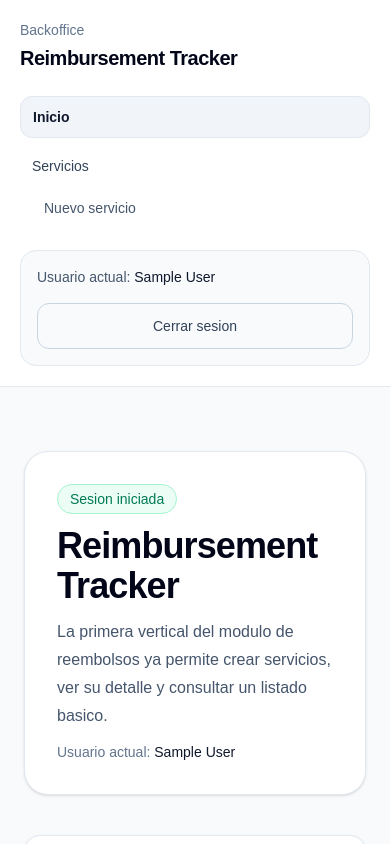
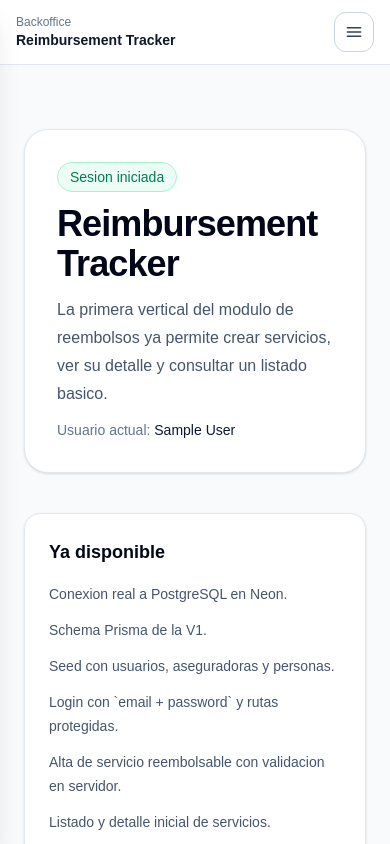
Before and after one commit to driofrio91/reimbursement-tracker, a Next.js app: page / in a window 390 px wide. Shown: the top 844 px of the page. Built offline with nearby package versions, Linux system fonts and the light colour scheme; no server answers; sample sign-in values are in the browser's storage.

Commit message:
fix: apply UI navigation corrections and responsive sidebar improvements

```diff
--- a/src/app/(private)/_components/PrivateSidebar.tsx
+++ b/src/app/(private)/_components/PrivateSidebar.tsx
@@ -1,4 +1,5 @@
 import { signOut } from "@/lib/auth/auth";
+import { PrivateSidebarMobile } from "@/app/(private)/_components/PrivateSidebarMobile";
 import { PrivateSidebarNav } from "@/app/(private)/_components/PrivateSidebarNav";
 
 interface PrivateSidebarProps {
@@ -6,9 +7,17 @@ interface PrivateSidebarProps {
 }
 
 export function PrivateSidebar({ userName }: PrivateSidebarProps) {
+  async function logoutAction() {
+    "use server";
+    await signOut({ redirectTo: "/login" });
+  }
+
   return (
-    <aside className="border-b border-slate-200 bg-white md:min-h-screen md:border-b-0 md:border-r">
-      <div className="flex h-full flex-col gap-6 p-5 md:p-6">
+    <>
+      <PrivateSidebarMobile logoutAction={logoutAction} userName={userName} />
+
+      <aside className="hidden border-r border-slate-200 bg-white md:sticky md:top-0 md:block md:h-screen md:overflow-y-auto">
+        <div className="flex h-full flex-col gap-6 p-6">
           <div>
             <p className="text-sm font-medium text-slate-500">Backoffice</p>
             <p className="mt-1 text-xl font-semibold tracking-tight text-slate-950">Reimbursement Tracker</p>
@@ -21,12 +30,7 @@ export function PrivateSidebar({ userName }: PrivateSidebarProps) {
               Usuario actual: <span className="font-medium text-slate-900">{userName || "Sin nombre"}</span>
             </p>
 
-          <form
-            action={async () => {
-              "use server";
-              await signOut({ redirectTo: "/login" });
-            }}
-          >
+            <form action={logoutAction}>
               <button
                 className="inline-flex w-full items-center justify-center rounded-xl border border-slate-300 px-4 py-3 text-sm font-medium text-slate-700 transition hover:bg-white"
                 type="submit"
@@ -37,5 +41,6 @@ export function PrivateSidebar({ userName }: PrivateSidebarProps) {
           </div>
         </div>
       </aside>
+    </>
   );
 }
--- /dev/null
+++ b/src/app/(private)/_components/PrivateSidebarMobile.tsx
@@ -0,0 +1,129 @@
+"use client";
+
+import { useCallback, useEffect, useRef, useState } from "react";
+
+import { PrivateSidebarNav } from "@/app/(private)/_components/PrivateSidebarNav";
+
+interface PrivateSidebarMobileProps {
+  logoutAction: () => Promise<void>;
+  userName?: string | null;
+}
+
+export function PrivateSidebarMobile({ logoutAction, userName }: PrivateSidebarMobileProps) {
+  const [isOpen, setIsOpen] = useState(false);
+  const toggleButtonRef = useRef<HTMLButtonElement>(null);
+
+  const closeMenu = useCallback(() => {
+    setIsOpen(false);
+    requestAnimationFrame(() => {
+      toggleButtonRef.current?.focus();
+    });
+  }, []);
+
+  useEffect(() => {
+    if (!isOpen) {
+      return;
+    }
+
+    const previousOverflow = document.body.style.overflow;
+    document.body.style.overflow = "hidden";
+
+    return () => {
+      document.body.style.overflow = previousOverflow;
+    };
+  }, [isOpen]);
+
+  useEffect(() => {
+    if (!isOpen) {
+      return;
+    }
+
+    const handleKeyDown = (event: KeyboardEvent) => {
+      if (event.key === "Escape") {
+        closeMenu();
+      }
+    };
+
+    window.addEventListener("keydown", handleKeyDown);
+
+    return () => {
+      window.removeEventListener("keydown", handleKeyDown);
+    };
+  }, [closeMenu, isOpen]);
+
+  return (
+    <div className="md:hidden">
+      <div className="flex items-center justify-between border-b border-slate-200 bg-white px-4 py-3">
+        <div>
+          <p className="text-xs font-medium text-slate-500">Backoffice</p>
+          <p className="text-sm font-semibold text-slate-900">Reimbursement Tracker</p>
+        </div>
+
+        <button
+          aria-controls="private-mobile-menu"
+          aria-expanded={isOpen}
+          className="inline-flex h-10 w-10 items-center justify-center rounded-xl border border-slate-300 text-slate-700"
+          onClick={() => {
+            if (isOpen) {
+              closeMenu();
+              return;
+            }
+
+            setIsOpen(true);
+          }}
+          ref={toggleButtonRef}
+          type="button"
+        >
+          <svg aria-hidden="true" className="h-5 w-5" fill="none" viewBox="0 0 24 24" xmlns="http://www.w3.org/2000/svg">
+            <path d="M4 7h16M4 12h16M4 17h16" stroke="currentColor" strokeLinecap="round" strokeWidth="1.8" />
+          </svg>
+        </button>
+      </div>
+
+      <div
+        className={
+          isOpen
+            ? "pointer-events-auto fixed inset-0 z-40"
+            : "pointer-events-none fixed inset-0 z-40"
+        }
+      >
+        <button
+          aria-label="Cerrar menu"
+          className={
+            isOpen
+              ? "absolute inset-0 bg-slate-900/35 opacity-100 transition-opacity duration-300 ease-out motion-reduce:transition-none"
+              : "absolute inset-0 bg-slate-900/35 opacity-0 transition-opacity duration-300 ease-out motion-reduce:transition-none"
+          }
+          onClick={closeMenu}
+          type="button"
+        />
+
+        <aside
+          className={
+            isOpen
+              ? "relative z-10 flex h-full w-[280px] translate-x-0 transform flex-col gap-6 border-r border-slate-200 bg-white p-5 shadow-xl transition-transform duration-300 ease-out motion-reduce:transition-none"
+              : "relative z-10 flex h-full w-[280px] -translate-x-full transform flex-col gap-6 border-r border-slate-200 bg-white p-5 shadow-xl transition-transform duration-300 ease-out motion-reduce:transition-none"
+          }
+          id="private-mobile-menu"
+        >
+          <PrivateSidebarNav onNavigate={closeMenu} />
+
+          <div className="mt-auto space-y-4 rounded-2xl border border-slate-200 bg-slate-50 p-4">
+            <p className="text-sm text-slate-600">
+              Usuario actual: <span className="font-medium text-slate-900">{userName || "Sin nombre"}</span>
+            </p>
+
+            <form action={logoutAction}>
+              <button
+                className="inline-flex w-full items-center justify-center rounded-xl border border-slate-300 px-4 py-3 text-sm font-medium text-slate-700 transition hover:bg-white"
+                type="submit"
+              >
+                Cerrar sesion
+              </button>
+            </form>
+          </div>
+        </aside>
+      </div>
+    </div>
+  );
+}
--- a/src/app/(private)/_components/PrivateSidebarNav.tsx
+++ b/src/app/(private)/_components/PrivateSidebarNav.tsx
@@ -3,45 +3,83 @@
 import Link from "next/link";
 import { usePathname } from "next/navigation";
 
-export function PrivateSidebarNav() {
+interface PrivateSidebarNavProps {
+  onNavigate?: () => void;
+}
+
+export function PrivateSidebarNav({ onNavigate }: PrivateSidebarNavProps) {
   const pathname = usePathname();
 
   const isHomeActive = pathname === "/";
+  const isServicesExactActive = pathname === "/services";
   const isServicesSectionActive = pathname.startsWith("/services");
   const isNewServiceActive = pathname === "/services/new";
 
   return (
     <nav className="space-y-2">
-      <SidebarLink href="/" isActive={isHomeActive} label="Inicio" />
+      <SidebarLink href="/" state={isHomeActive ? "page" : "idle"} label="Inicio" onNavigate={onNavigate} />
 
       <div className="space-y-1">
-        <SidebarLink href="/services" isActive={isServicesSectionActive} label="Servicios" />
+        <SidebarLink
+          href="/services"
+          state={isServicesExactActive ? "page" : isServicesSectionActive ? "section" : "idle"}
+          label="Servicios"
+          onNavigate={onNavigate}
+        />
 
         <div className="pl-3">
-          <SidebarSubLink href="/services/new" isActive={isNewServiceActive} label="Nuevo servicio" />
+          <SidebarSubLink
+            href="/services/new"
+            isActive={isNewServiceActive}
+            label="Nuevo servicio"
+            onNavigate={onNavigate}
+          />
         </div>
       </div>
     </nav>
   );
 }
 
-function SidebarLink({ href, isActive, label }: { href: string; isActive: boolean; label: string }) {
+function SidebarLink({
+  href,
+  label,
+  onNavigate,
+  state,
+}: {
+  href: string;
+  label: string;
+  onNavigate?: () => void;
+  state: "page" | "section" | "idle";
+}) {
   return (
     <Link
-      aria-current={isActive ? "page" : undefined}
+      aria-current={state === "page" ? "page" : undefined}
       className={
-        isActive
+        state === "page"
           ? "inline-flex w-full items-center rounded-xl border border-slate-200 bg-slate-100 px-3 py-2.5 text-sm font-semibold text-slate-900"
-          : "inline-flex w-full items-center rounded-xl px-3 py-2.5 text-sm font-medium text-slate-700 transition hover:bg-slate-100"
+          : state === "section"
+            ? "inline-flex w-full items-center rounded-xl bg-slate-50 px-3 py-2.5 text-sm font-semibold text-slate-800"
+            : "inline-flex w-full items-center rounded-xl px-3 py-2.5 text-sm font-medium text-slate-700 transition hover:bg-slate-100"
       }
       href={href}
+      onClick={onNavigate}
     >
       {label}
     </Link>
   );
 }
 
-function SidebarSubLink({ href, isActive, label }: { href: string; isActive: boolean; label: string }) {
+function SidebarSubLink({
+  href,
+  isActive,
+  label,
+  onNavigate,
+}: {
+  href: string;
+  isActive: boolean;
+  label: string;
+  onNavigate?: () => void;
+}) {
   return (
     <Link
       aria-current={isActive ? "page" : undefined}
@@ -51,6 +89,7 @@ function SidebarSubLink({ href, isActive, label }: { href: string; isActive: boo
           : "inline-flex w-full items-center rounded-lg px-3 py-2 text-sm font-medium text-slate-600 transition hover:bg-slate-100 hover:text-slate-800"
       }
       href={href}
+      onClick={onNavigate}
     >
       {label}
     </Link>
```
Also changed, not shown: 4 other files (tests, documents, lock files or other folders). Lines whose indentation alone changed are shown as unchanged.
